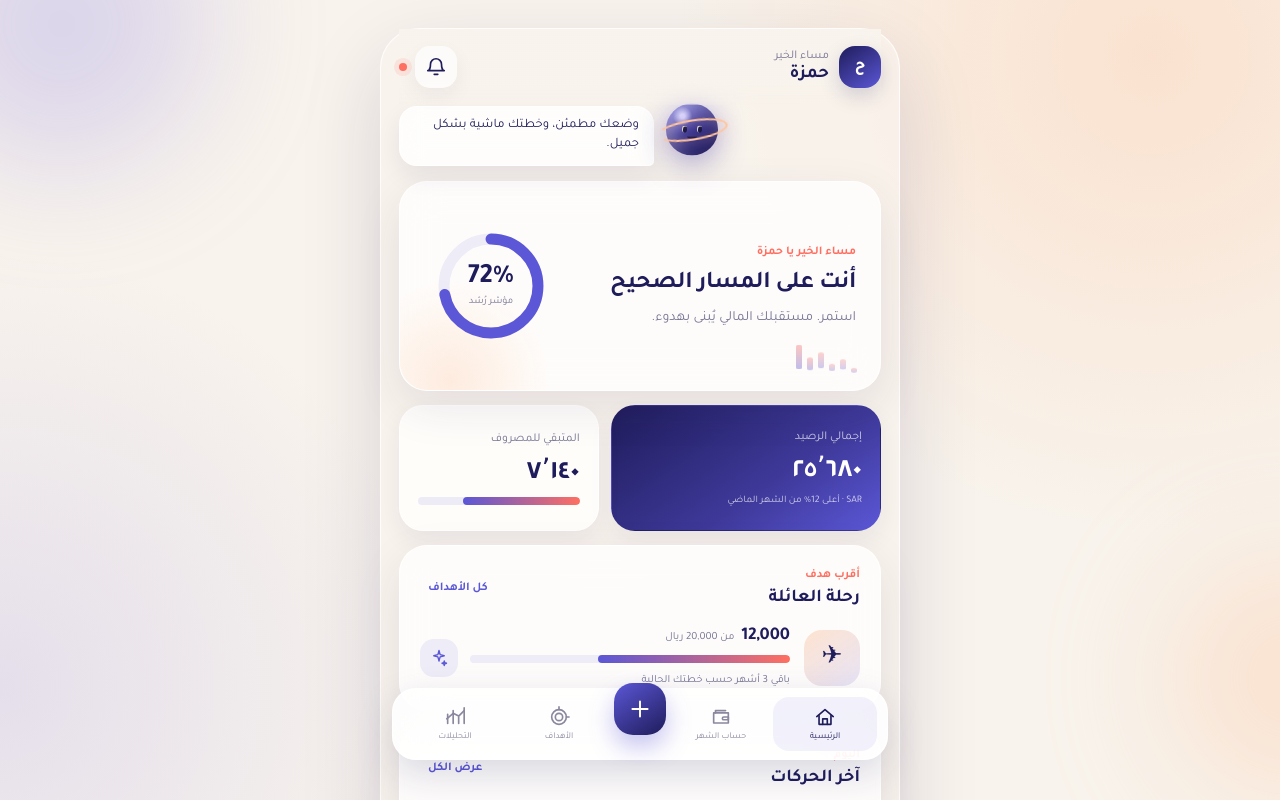
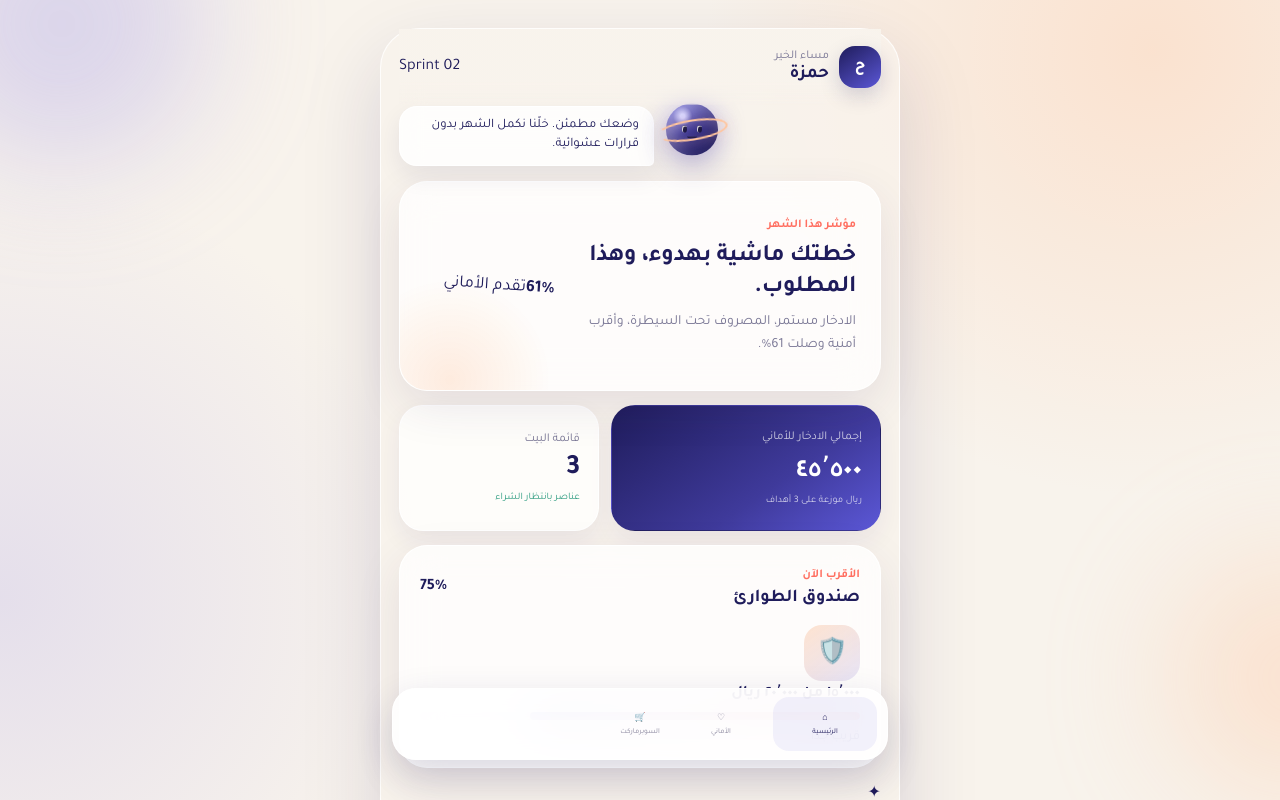
Before and after one commit to hamza00555-sketch/rushd-app, a React (Vite) app: page / in a window 1280 px wide. Shown: the top 800 px of the page. Built offline with nearby package versions, Linux system fonts and the light colour scheme.

Commit message:
feat(sprint-02): add wishes and shared market flows

```diff
--- a/src/App.tsx
+++ b/src/App.tsx
@@ -1,237 +1,190 @@
 import { useMemo, useState } from 'react'
 import { AnimatePresence, motion } from 'framer-motion'
-import { Icon } from './components/Icon'
 import { RushdCharacter } from './components/RushdCharacter'
-import { formatSar, getSpentPercentage, monthlyAllocations } from './lib/finance'
+import { formatSar, getSpentPercentage } from './lib/finance'
 
-type Tab = 'home' | 'month' | 'goals' | 'insights'
+type Tab = 'home' | 'wishes' | 'market'
 
-type Transaction = {
+type Wish = {
+  id: number
   title: string
-  category: string
-  amount: number
   icon: string
+  saved: number
+  target: number
+  deadline: string
 }
 
-const transactions: Transaction[] = [
-  { title: 'سوبر ماركت', category: 'مشتريات المنزل', amount: -87.5, icon: '🛒' },
-  { title: 'راتب يوليو', category: 'دخل شهري', amount: 25680, icon: '↗' },
-  { title: 'أماني رُشد', category: 'تحويل تلقائي', amount: -500, icon: '♡' },
+type MarketItem = {
+  id: number
+  title: string
+  quantity: string
+  owner: 'حمزة' | 'أسماء'
+  checked: boolean
+}
+
+const initialWishes: Wish[] = [
+  { id: 1, title: 'رحلة العائلة', icon: '✈️', saved: 12000, target: 20000, deadline: 'باقي 3 أشهر' },
+  { id: 2, title: 'تأثيث البيت', icon: '🛋️', saved: 18500, target: 35000, deadline: 'باقي 7 أشهر' },
+  { id: 3, title: 'صندوق الطوارئ', icon: '🛡️', saved: 15000, target: 20000, deadline: 'قريب جدًا' },
 ]
 
-const tabCopy: Record<Tab, { title: string; message: string }> = {
-  home: { title: 'الرئيسية', message: 'وضعك مطمئن، وخطتك ماشية بشكل جميل.' },
-  month: { title: 'حساب الشهر', message: 'وزّعنا الراتب بدون ما ننسى مستقبلك.' },
-  goals: { title: 'الأهداف', message: 'أقرب هدف لك صار على بُعد خطوات.' },
-  insights: { title: 'التحليلات', message: 'وجدت نمطًا بسيطًا يوفّر عليك هذا الشهر.' },
+const initialMarketItems: MarketItem[] = [
+  { id: 1, title: 'حليب', quantity: '2 عبوة', owner: 'أسماء', checked: false },
+  { id: 2, title: 'بيض', quantity: 'طبق كبير', owner: 'حمزة', checked: true },
+  { id: 3, title: 'مناديل مطبخ', quantity: '1 كرتون', owner: 'أسماء', checked: false },
+  { id: 4, title: 'قهوة', quantity: '500 جم', owner: 'حمزة', checked: false },
+]
+
+const tabMessages: Record<Tab, string> = {
+  home: 'وضعك مطمئن. خلّنا نكمل الشهر بدون قرارات عشوائية.',
+  wishes: 'كل أمنية هنا مرتبطة بخطتك، مو مجرد قائمة أحلام.',
+  market: 'القائمة مشتركة، لذلك ما عاد فيه: كنت أحسبك اشتريتها.',
 }
 
-function ProgressRing({ value }: { value: number }) {
-  const radius = 43
-  const circumference = 2 * Math.PI * radius
-  const offset = circumference - (value / 100) * circumference
-
+function ProgressBar({ value }: { value: number }) {
   return (
-    <div className="progress-ring" aria-label={`مؤشر رشد ${value}%`}>
-      <svg viewBox="0 0 108 108">
-        <circle className="ring-track" cx="54" cy="54" r={radius} />
-        <motion.circle
-          className="ring-value"
-          cx="54"
-          cy="54"
-          r={radius}
-          strokeDasharray={circumference}
-          initial={{ strokeDashoffset: circumference }}
-          animate={{ strokeDashoffset: offset }}
-          transition={{ duration: 1.1, ease: 'easeOut' }}
-        />
-      </svg>
-      <div className="ring-label">
-        <strong>{value}%</strong>
-        <span>مؤشر رُشد</span>
-      </div>
+    <div className="goal-track" aria-label={`التقدم ${value}%`}>
+      <motion.i initial={{ width: 0 }} animate={{ width: `${value}%` }} transition={{ duration: 0.7 }} />
     </div>
   )
 }
 
-function HomeView({ onCelebrate }: { onCelebrate: () => void }) {
+function HomeView({ wishes, pendingMarket }: { wishes: Wish[]; pendingMarket: number }) {
+  const totalSaved = wishes.reduce((sum, wish) => sum + wish.saved, 0)
+  const totalTargets = wishes.reduce((sum, wish) => sum + wish.target, 0)
+  const wishProgress = getSpentPercentage(totalSaved, totalTargets)
+
   return (
-    <motion.main className="screen-content" initial={{ opacity: 0, x: 16 }} animate={{ opacity: 1, x: 0 }} exit={{ opacity: 0, x: -12 }}>
-      <section className="hero-card">
+    <motion.main className="screen-content" initial={{ opacity: 0, y: 14 }} animate={{ opacity: 1, y: 0 }} exit={{ opacity: 0, y: -10 }}>
+      <section className="hero-card sprint-hero">
         <div>
-          <span className="eyebrow">مساء الخير يا حمزة</span>
-          <h1>أنت على المسار الصحيح</h1>
-          <p>استمر. مستقبلك المالي يُبنى بهدوء.</p>
+          <span className="eyebrow">مؤشر هذا الشهر</span>
+          <h1>خطتك ماشية بهدوء، وهذا المطلوب.</h1>
+          <p>الادخار مستمر، المصروف تحت السيطرة، وأقرب أمنية وصلت {wishProgress}%.</p>
         </div>
-        <ProgressRing value={72} />
-        <div className="living-line" aria-hidden="true"><span/><span/><span/><span/><span/><span/></div>
+        <motion.div className="pulse-orb" animate={{ scale: [1, 1.08, 1], rotate: [0, 4, 0] }} transition={{ duration: 4, repeat: Infinity }}>
+          <strong>{wishProgress}%</strong>
+          <span>تقدم الأماني</span>
+        </motion.div>
       </section>
 
       <section className="metrics-grid">
         <article className="metric-card accent-card">
-          <span>إجمالي الرصيد</span>
-          <strong>{formatSar(25680)}</strong>
-          <small>SAR · أعلى 12% من الشهر الماضي</small>
+          <span>إجمالي الادخار للأماني</span>
+          <strong>{formatSar(totalSaved)}</strong>
+          <small>ريال موزعة على {wishes.length} أهداف</small>
         </article>
         <article className="metric-card">
-          <span>المتبقي للمصروف</span>
-          <strong>{formatSar(7140)}</strong>
-          <div className="mini-progress"><i style={{ width: '72%' }} /></div>
+          <span>قائمة البيت</span>
+          <strong>{pendingMarket}</strong>
+          <small>عناصر بانتظار الشراء</small>
         </article>
       </section>
 
       <section className="section-block">
-        <div className="section-title">
-          <div><span>أقرب هدف</span><h2>رحلة العائلة</h2></div>
-          <button type="button" className="text-button">كل الأهداف</button>
-        </div>
-        <article className="goal-card">
-          <div className="goal-art">✈</div>
-          <div className="goal-copy">
-            <div className="goal-meta"><strong>12,000</strong><span>من 20,000 ريال</span></div>
-            <div className="goal-track"><motion.i initial={{ width: 0 }} animate={{ width: '60%' }} transition={{ duration: 0.9 }} /></div>
-            <small>باقي 3 أشهر حسب خطتك الحالية</small>
-          </div>
-          <button type="button" className="celebrate-button" onClick={onCelebrate} aria-label="شجّعني"><Icon name="spark" size={18}/></button>
-        </article>
+        <div className="section-title"><div><span>الأقرب الآن</span><h2>{wishes[2].title}</h2></div><b>{Math.round((wishes[2].saved / wishes[2].target) * 100)}%</b></div>
+        <div className="goal-focus-row"><span className="goal-art">{wishes[2].icon}</span><div><strong>{formatSar(wishes[2].saved)} من {formatSar(wishes[2].target)} ريال</strong><ProgressBar value={75}/><small>{wishes[2].deadline}</small></div></div>
       </section>
 
-      <section className="section-block">
-        <div className="section-title"><div><span>اليوم</span><h2>آخر الحركات</h2></div><button type="button" className="text-button">عرض الكل</button></div>
-        <div className="transaction-list">
-          {transactions.map((item, index) => (
-            <motion.article className="transaction-row" key={item.title} initial={{ opacity: 0, y: 10 }} animate={{ opacity: 1, y: 0 }} transition={{ delay: 0.12 * index }}>
-              <span className="transaction-icon">{item.icon}</span>
-              <div><strong>{item.title}</strong><small>{item.category}</small></div>
-              <b className={item.amount > 0 ? 'positive' : ''}>{item.amount > 0 ? '+' : ''}{formatSar(item.amount)}</b>
-            </motion.article>
-          ))}
-        </div>
+      <section className="living-summary">
+        <motion.span animate={{ x: [0, 8, 0] }} transition={{ duration: 2.8, repeat: Infinity }}>✦</motion.span>
+        <div><strong>اقتراح رُشد</strong><p>حوّل 350 ريال إضافية لصندوق الطوارئ، وبتكمل الهدف قبل نهاية الشهر القادم.</p></div>
       </section>
     </motion.main>
   )
 }
 
-function MonthView() {
+function WishesView({ wishes, onAdd }: { wishes: Wish[]; onAdd: () => void }) {
   return (
-    <motion.main className="screen-content" initial={{ opacity: 0, x: 16 }} animate={{ opacity: 1, x: 0 }} exit={{ opacity: 0, x: -12 }}>
-      <section className="month-summary">
-        <span>راتب يوليو</span><strong>{formatSar(25680)} <small>SAR</small></strong>
-        <div className="month-stats"><div><b>18,540</b><span>المصروف</span></div><div><b>7,140</b><span>المتبقي</span></div><div><b>28%</b><span>ادخار</span></div></div>
-      </section>
-      <section className="section-block">
-        <div className="section-title"><div><span>خطة ذكية</span><h2>توزيع الشهر</h2></div><span className="status-pill">متوازن</span></div>
-        <div className="allocation-list">
-          {monthlyAllocations.map((item, index) => {
-            const percent = Math.round(item.amount / 130)
-            return (
-              <article className="allocation-row" key={item.label}>
-                <div className={`allocation-dot ${item.tone}`} />
-                <div className="allocation-copy"><div><strong>{item.label}</strong><b>{formatSar(item.amount)}</b></div><div className="allocation-track"><motion.i className={item.tone} initial={{ width: 0 }} animate={{ width: `${Math.min(percent, 100)}%` }} transition={{ delay: index * 0.12, duration: 0.75 }} /></div></div>
-              </article>
-            )
-          })}
-        </div>
-        <button type="button" className="primary-button">تعديل التوزيع</button>
-      </section>
-      <section className="rushd-tip"><Icon name="spark"/><div><strong>ملاحظة من رُشد</strong><p>توزيعك الحالي يحافظ على الأمان، وفي نفس الوقت يترك مساحة للحياة.</p></div></section>
+    <motion.main className="screen-content" initial={{ opacity: 0, x: 18 }} animate={{ opacity: 1, x: 0 }} exit={{ opacity: 0, x: -12 }}>
+      <section className="goal-intro wishes-intro"><span>أماني رُشد</span><h1>حوّل الأشياء اللي تتمناها إلى خطة واضحة.</h1><p>كل هدف له مبلغ، تقدم، وموعد تقريبي بدل ما يظل مجرد فكرة.</p></section>
+      <div className="goals-list">
+        {wishes.map((wish, index) => {
+          const value = getSpentPercentage(wish.saved, wish.target)
+          return (
+            <motion.article className="full-goal-card wish-card" key={wish.id} initial={{ opacity: 0, y: 15 }} animate={{ opacity: 1, y: 0 }} transition={{ delay: index * 0.08 }}>
+              <span className="goal-emoji">{wish.icon}</span>
+              <div><div className="wish-heading"><h2>{wish.title}</h2><b>{value}%</b></div><p>{formatSar(wish.saved)} من {formatSar(wish.target)} ريال</p><ProgressBar value={value}/><small>{wish.deadline}</small></div>
+            </motion.article>
+          )
+        })}
+      </div>
+      <button type="button" className="primary-button" onClick={onAdd}>＋ إضافة أمنية جديدة</button>
     </motion.main>
   )
 }
 
-function GoalsView() {
-  const goals = [
-    { title: 'رحلة العائلة', amount: '12,000 / 20,000', value: 60, icon: '✈️' },
-    { title: 'تأثيث البيت', amount: '18,500 / 35,000', value: 53, icon: '🛋️' },
-    { title: 'صندوق الطوارئ', amount: '15,000 / 20,000', value: 75, icon: '🛡️' },
-  ]
+function MarketView({ items, onToggle, onAdd }: { items: MarketItem[]; onToggle: (id: number) => void; onAdd: () => void }) {
+  const checked = items.filter((item) => item.checked).length
+  const progress = getSpentPercentage(checked, items.length)
+
   return (
-    <motion.main className="screen-content" initial={{ opacity: 0, x: 16 }} animate={{ opacity: 1, x: 0 }} exit={{ opacity: 0, x: -12 }}>
-      <section className="goal-intro"><span>أهداف واقعية</span><h1>كل خطوة صغيرة تبني مستقبلًا أوضح.</h1></section>
-      <div className="goals-list">
-        {goals.map((goal, index) => (
-          <motion.article className="full-goal-card" key={goal.title} initial={{ opacity: 0, y: 15 }} animate={{ opacity: 1, y: 0 }} transition={{ delay: index * .12 }}>
-            <span className="goal-emoji">{goal.icon}</span>
-            <div><h2>{goal.title}</h2><p>{goal.amount} ريال</p><div className="goal-track"><motion.i initial={{ width: 0 }} animate={{ width: `${goal.value}%` }} /></div><small>{goal.value}% مكتمل</small></div>
-          </motion.article>
+    <motion.main className="screen-content" initial={{ opacity: 0, x: 18 }} animate={{ opacity: 1, x: 0 }} exit={{ opacity: 0, x: -12 }}>
+      <section className="market-hero">
+        <span>السوبرماركت المشترك</span><h1>{items.length - checked} عناصر متبقية</h1><p>القائمة متزامنة بينك وبين أسماء، وكل شخص يعرف مين أضاف كل عنصر.</p><ProgressBar value={progress}/>
+      </section>
+      <section className="section-block market-list">
+        {items.map((item, index) => (
+          <motion.button type="button" className={`market-row ${item.checked ? 'is-checked' : ''}`} key={item.id} onClick={() => onToggle(item.id)} initial={{ opacity: 0, y: 10 }} animate={{ opacity: 1, y: 0 }} transition={{ delay: index * 0.07 }}>
+            <span className="check-circle">{item.checked ? '✓' : ''}</span>
+            <span className="market-copy"><strong>{item.title}</strong><small>{item.quantity} · أضافها {item.owner}</small></span>
+          </motion.button>
         ))}
-      </div>
-      <button type="button" className="primary-button"><Icon name="plus" size={18}/> هدف جديد</button>
-    </motion.main>
-  )
-}
-
-function InsightsView() {
-  const spent = getSpentPercentage(7140, 10000)
-  return (
-    <motion.main className="screen-content" initial={{ opacity: 0, x: 16 }} animate={{ opacity: 1, x: 0 }} exit={{ opacity: 0, x: -12 }}>
-      <section className="insight-hero"><Icon name="spark" size={28}/><span>اكتشاف هذا الأسبوع</span><h1>صرف المطاعم أقل بـ 18% من الشهر الماضي.</h1><p>هذا وفّر لك تقريبًا 280 ريال بدون ما تحس.</p></section>
-      <section className="section-block">
-        <div className="section-title"><div><span>ميزانية المنزل</span><h2>السوبر ماركت</h2></div><b>{spent}%</b></div>
-        <div className="large-progress"><motion.i initial={{ width: 0 }} animate={{ width: `${spent}%` }} /></div>
-        <div className="spend-scale"><span>مستخدم 714 ريال</span><span>من 1,000 ريال</span></div>
+        <button type="button" className="secondary-button" onClick={onAdd}>＋ إضافة عنصر</button>
       </section>
-      <section className="insight-list">
-        <article><span>أفضل قرار</span><strong>التحويل التلقائي لأماني رُشد</strong><p>ثبّت تقدمك حتى في الأسابيع المزدحمة.</p></article>
-        <article><span>فرصة بسيطة</span><strong>راجع اشتراكًا لم تستخدمه</strong><p>قد توفر 49 ريال شهريًا.</p></article>
-      </section>
+      <section className="shared-status"><span className="live-dot"/><div><strong>المزامنة اللحظية جاهزة</strong><p>تعمل محليًا الآن، وتنتظر فقط مفاتيح Supabase للربط الحقيقي بين الأجهزة.</p></div></section>
     </motion.main>
   )
 }
 
 export default function App() {
   const [tab, setTab] = useState<Tab>('home')
-  const [celebrating, setCelebrating] = useState(false)
-  const [characterMessage, setCharacterMessage] = useState(tabCopy.home.message)
-  const [interactionCount, setInteractionCount] = useState(0)
+  const [wishes, setWishes] = useState(initialWishes)
+  const [items, setItems] = useState(initialMarketItems)
+  const [message, setMessage] = useState(tabMessages.home)
+  const [counter, setCounter] = useState(0)
 
-  const mood = useMemo(() => celebrating ? 'celebrate' : tab === 'insights' ? 'thinking' : tab === 'goals' ? 'happy' : 'calm', [celebrating, tab])
+  const mood = useMemo(() => tab === 'market' ? 'thinking' : tab === 'wishes' ? 'happy' : 'calm', [tab])
+  const pendingMarket = items.filter((item) => !item.checked).length
 
   const changeTab = (next: Tab) => {
     setTab(next)
-    setCelebrating(false)
-    setCharacterMessage(tabCopy[next].message)
+    setMessage(tabMessages[next])
   }
 
-  const handleCharacterPress = () => {
-    const messages = ['أنا معك خطوة بخطوة.', 'مو كل تقدم لازم يكون سريعًا.', 'خطتك اليوم أوضح من أمس.', 'باقي القليل على هدفك الأقرب.']
-    const next = interactionCount + 1
-    setInteractionCount(next)
-    setCharacterMessage(messages[next % messages.length])
+  const addWish = () => {
+    const next: Wish = { id: Date.now(), title: 'جهاز جديد', icon: '💻', saved: 0, target: 8000, deadline: 'هدف جديد' }
+    setWishes((current) => [...current, next])
+    setMessage('أضفت هدفًا تجريبيًا. الخطوة القادمة هي نموذج الإدخال الحقيقي.')
   }
 
-  const celebrate = () => {
-    setCelebrating(true)
-    setCharacterMessage('يا سلام! تقدّمك حقيقي ويستاهل الاحتفال ✦')
-    window.setTimeout(() => setCelebrating(false), 3200)
+  const addMarketItem = () => {
+    setItems((current) => [...current, { id: Date.now(), title: 'عنصر جديد', quantity: 'حدد الكمية', owner: 'حمزة', checked: false }])
+    setMessage('تمت الإضافة محليًا. مع Supabase ستظهر فورًا للطرف الثاني.')
+  }
+
+  const pressCharacter = () => {
+    const messages = ['أنا متابع معك.', 'التقدم الهادئ أفضل من الحماس المؤقت.', 'كل قرار صغير يبان أثره آخر الشهر.']
+    const next = counter + 1
+    setCounter(next)
+    setMessage(messages[next % messages.length])
   }
 
   return (
     <div className="app-canvas">
       <div className="ambient ambient-one"/><div className="ambient ambient-two"/>
       <div className="phone-app">
-        <header className="topbar">
-          <div className="profile"><span className="avatar">ح</span><div><small>مساء الخير</small><strong>حمزة</strong></div></div>
-          <div className="topbar-actions"><button type="button" aria-label="التنبيهات"><Icon name="bell"/></button><span className="online-dot"/></div>
-        </header>
-
-        <div className="character-dock">
-          <RushdCharacter mood={mood} size="sm" message={characterMessage} interactive onPress={handleCharacterPress}/>
-        </div>
-
+        <header className="topbar"><div className="profile"><span className="avatar">ح</span><div><small>مساء الخير</small><strong>حمزة</strong></div></div><div className="sprint-badge"><span className="live-dot"/>Sprint 02</div></header>
+        <div className="character-dock"><RushdCharacter mood={mood} size="sm" message={message} interactive onPress={pressCharacter}/></div>
         <AnimatePresence mode="wait">
-          {tab === 'home' && <HomeView key="home" onCelebrate={celebrate}/>}
-          {tab === 'month' && <MonthView key="month"/>}
-          {tab === 'goals' && <GoalsView key="goals"/>}
-          {tab === 'insights' && <InsightsView key="insights"/>}
+          {tab === 'home' && <HomeView key="home" wishes={wishes} pendingMarket={pendingMarket}/>}
+          {tab === 'wishes' && <WishesView key="wishes" wishes={wishes} onAdd={addWish}/>}
+          {tab === 'market' && <MarketView key="market" items={items} onToggle={(id) => setItems((current) => current.map((item) => item.id === id ? { ...item, checked: !item.checked } : item))} onAdd={addMarketItem}/>}
         </AnimatePresence>
-
-        <nav className="bottom-nav" aria-label="التنقل الرئيسي">
-          <button type="button" className={tab === 'home' ? 'active' : ''} onClick={() => changeTab('home')}><Icon name="home"/><span>الرئيسية</span></button>
-          <button type="button" className={tab === 'month' ? 'active' : ''} onClick={() => changeTab('month')}><Icon name="wallet"/><span>حساب الشهر</span></button>
-          <button type="button" className="main-action" aria-label="إضافة"><Icon name="plus" size={26}/></button>
-          <button type="button" className={tab === 'goals' ? 'active' : ''} onClick={() => changeTab('goals')}><Icon name="goal"/><span>الأهداف</span></button>
-          <button type="button" className={tab === 'insights' ? 'active' : ''} onClick={() => changeTab('insights')}><Icon name="chart"/><span>التحليلات</span></button>
+        <nav className="bottom-nav sprint-nav" aria-label="التنقل الرئيسي">
+          <button type="button" className={tab === 'home' ? 'active' : ''} onClick={() => changeTab('home')}><span>⌂</span><small>الرئيسية</small></button>
+          <button type="button" className={tab === 'wishes' ? 'active' : ''} onClick={() => changeTab('wishes')}><span>♡</span><small>الأماني</small></button>
+          <button type="button" className={tab === 'market' ? 'active' : ''} onClick={() => changeTab('market')}><span>🛒</span><small>السوبرماركت</small></button>
         </nav>
       </div>
     </div>
```
